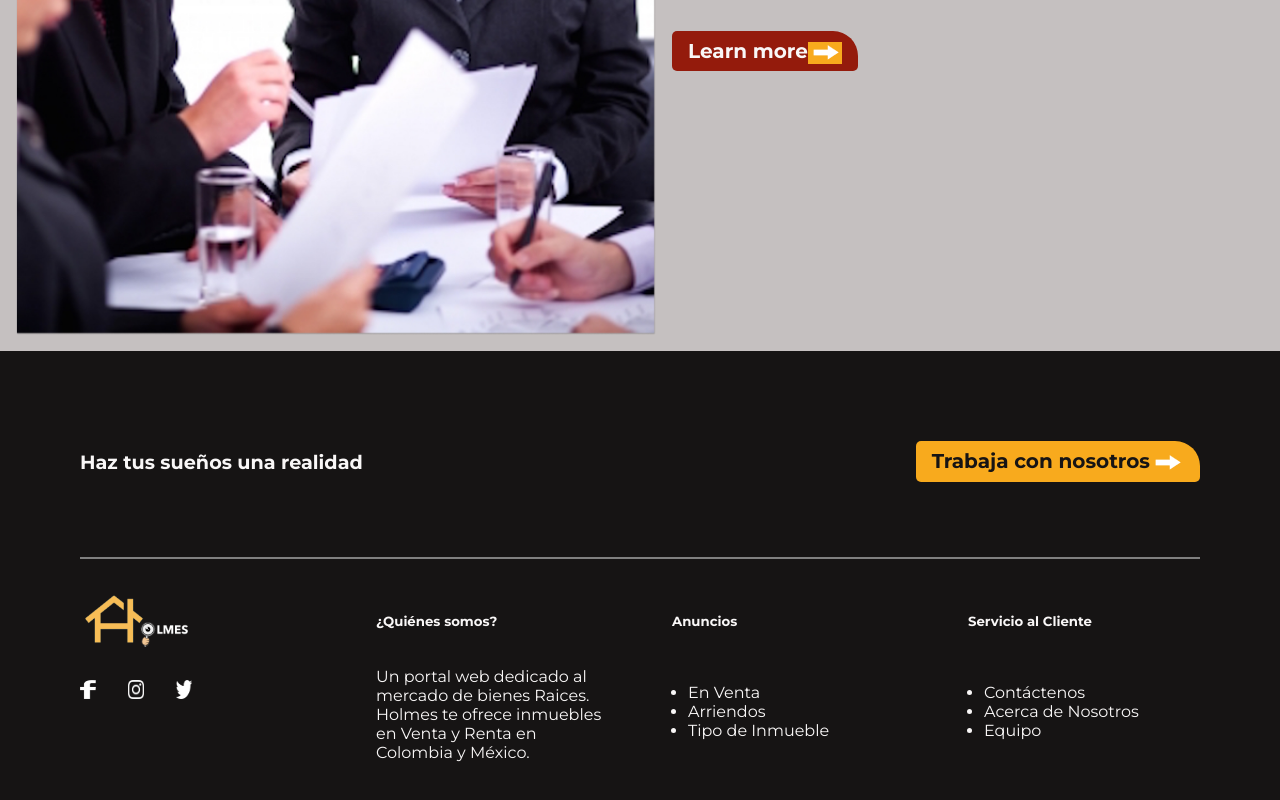
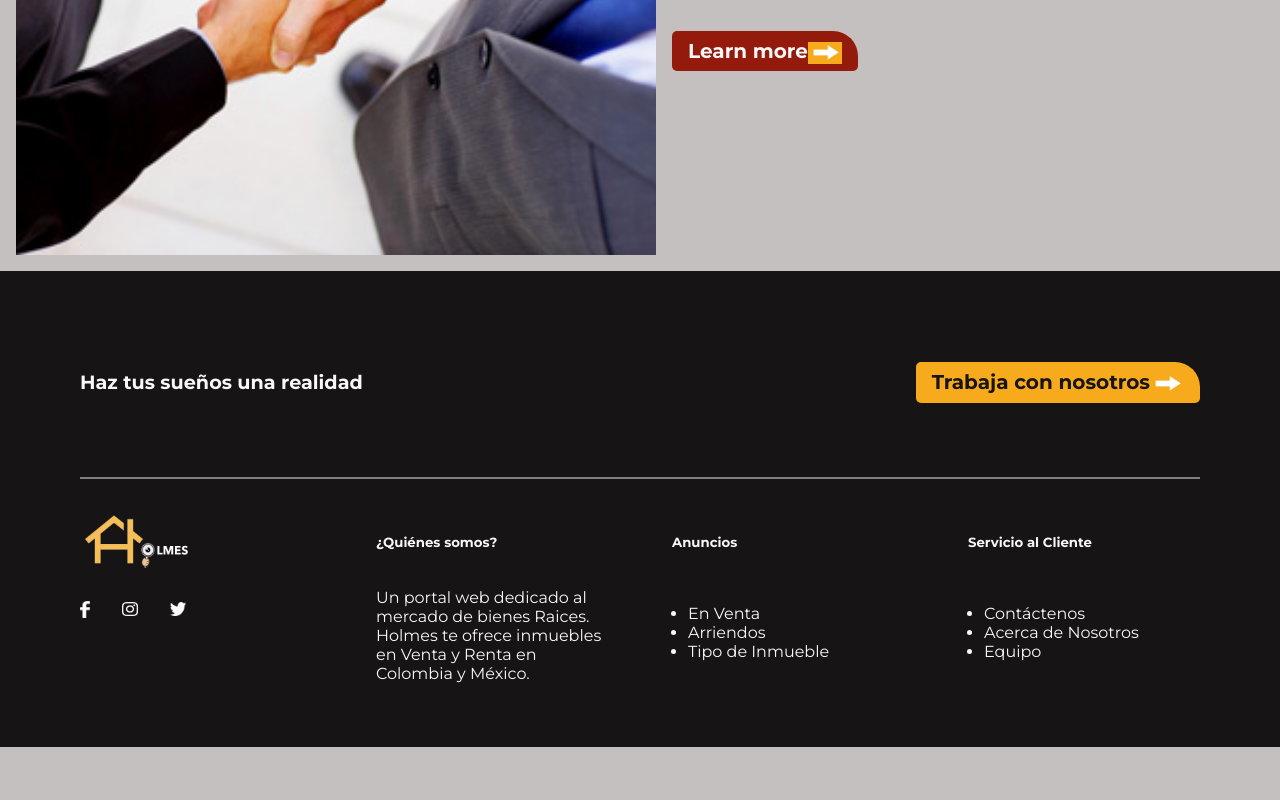
Before and after one commit to C5-HolmesTeam-FinalProject/holmes_front, a React app: page / in a window 1280 px wide. Shown: the part 1525-2325 px from the top of the page. After the commit the page ends 2272 px from the top, so only its background shows below. Built offline with nearby package versions, Linux system fonts and the light colour scheme.

Commit message:
fix social-icons and replace img

```diff
--- a/src/assets/styles/Footer.scss
+++ b/src/assets/styles/Footer.scss
@@ -12,7 +12,7 @@
   padding: 4rem 2rem;
 }
 
-.Footer__FirstPart--title{
+.Footer__title{
   font-size: 1.2em;
   color:$color4;
 }
@@ -33,24 +33,28 @@
     color:$color4;
   }
 }
-.Footer__secondpart--brand{
+.Footer__brand{
   width: 110px;
   padding: $padding6;
 
 }
 
-.Footer__secondpart--icon{
+.Footer__SocialIcons{
   width: 1em;
   padding: $padding6;
-  height:1.2em;
 }
 
-.Footer__secondpart--column{
+.Footer__SocialIcons--facebook{
+  width: 10px;
+  padding: $padding6;
+}
+
+.Footer__column{
   display: flex;
   padding: $padding6;
   flex-direction: column;
 }
 
-.Footer__secondpart--column ul{
+.Footer__column ul{
   padding: $padding6;
 }
--- a/src/components/Footer.jsx
+++ b/src/components/Footer.jsx
@@ -9,23 +9,24 @@
 const Footer = ({ title }) => (
   <div className='Footer'>
     <section className='Footer__FirstPart'>
-      <h3 className='Footer__FirstPart--title'>{title}</h3>
+      <h3 className='Footer__title'>{title}</h3>
       <Button text='Trabaja con nosotros' />
     </section>
     <hr className='Footer__line' />
     <div className='Footer__secondpart'>
       <section className=''>
-        <img className='Footer__secondpart--brand' src={logo} alt='logo' />
+        <img className='Footer__brand' src={logo} alt='logo' />
         <br />
-        <a href='/'><img className='Footer__secondpart--icon' src={facebook} alt='facebook' /></a>
-        <a href='/'><img className='Footer__secondpart--icon' src={instagram} alt='instagram' /></a>
-        <a href='/' alt='twitter'><img className='Footer__secondpart--icon' src={twitter} alt='twitter' /></a>
+        <a href='/'><img className='Footer__SocialIcons--facebook' src={facebook} alt='facebook' /></a>
+        <a href='/'><img className='Footer__SocialIcons' src={instagram} alt='instagram' /></a>
+        <a href='/' alt='twitter'><img className='Footer__SocialIcons' src={twitter} alt='twitter' /></a>
       </section>
-      <section className='Footer__secondpart--column'>
+
+      <section className='Footer__column'>
         <h5>¿Quiénes somos?</h5>
         <p>Un portal web dedicado al mercado de bienes Raices. Holmes te ofrece inmuebles en Venta y Renta en Colombia y México. </p>
       </section>
-      <section className='Footer__secondpart--column'>
+      <section className='Footer__column'>
         <h5>Anuncios</h5>
         <ul>
           <li><a href='/'>En Venta</a></li>
@@ -33,7 +34,7 @@
           <li><a href='/'>Tipo de Inmueble</a></li>
         </ul>
       </section>
-      <section className='Footer__secondpart--column'>
+      <section className='Footer__column'>
         <h5>Servicio al Cliente</h5>
         <ul>
           <li>Contáctenos</li>
```
Also changed, not shown: src/assets/images/GoodHands.png.
